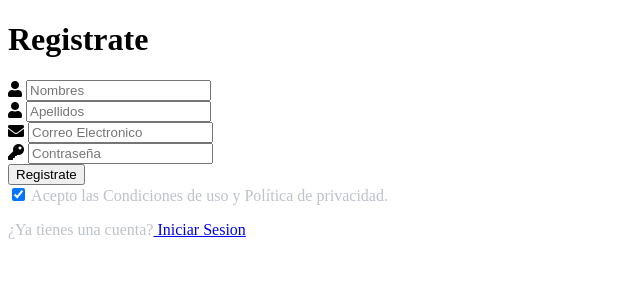
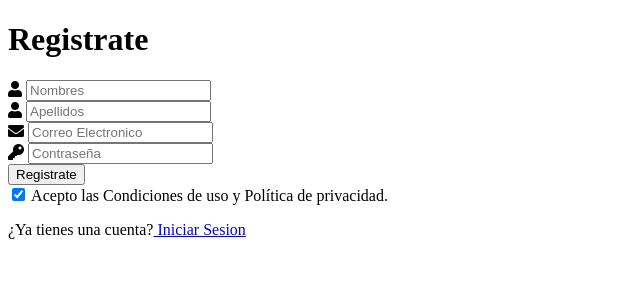
Before and after one commit to PaulJisus/Proyecto-IS-II, a Python web app: template src/templates/registrar.html in a window 1280 px wide. Shown: the top 300 px of the page, without its empty margins (0-640 px from the left). Run offline with Jinja, Linux system fonts and the light colour scheme; the template is opened without the code that fills it, so the values that code supplies are empty; some libraries are stand-ins or nearby versions.

Commit message:
refactoring

```diff
--- a/src/templates/registrar.html
+++ b/src/templates/registrar.html
@@ -38,8 +38,8 @@
          <input type="submit" value="Registrate" class="button">
 
          <div>
-            <input type='checkbox'required checked><font color="#bdc2ca"> Acepto las Condiciones de uso y Política de privacidad.</font>
-         <p><font color="#bdc2ca">¿Ya tienes una cuenta?</font><a class="link" href="login.html"> Iniciar Sesion</a></p>
+            <input type='checkbox'required checked> Acepto las Condiciones de uso y Política de privacidad.</font>
+         <p>¿Ya tienes una cuenta?</font><a class="link" href="login.html"> Iniciar Sesion</a></p>
          </div>
 
 
```
